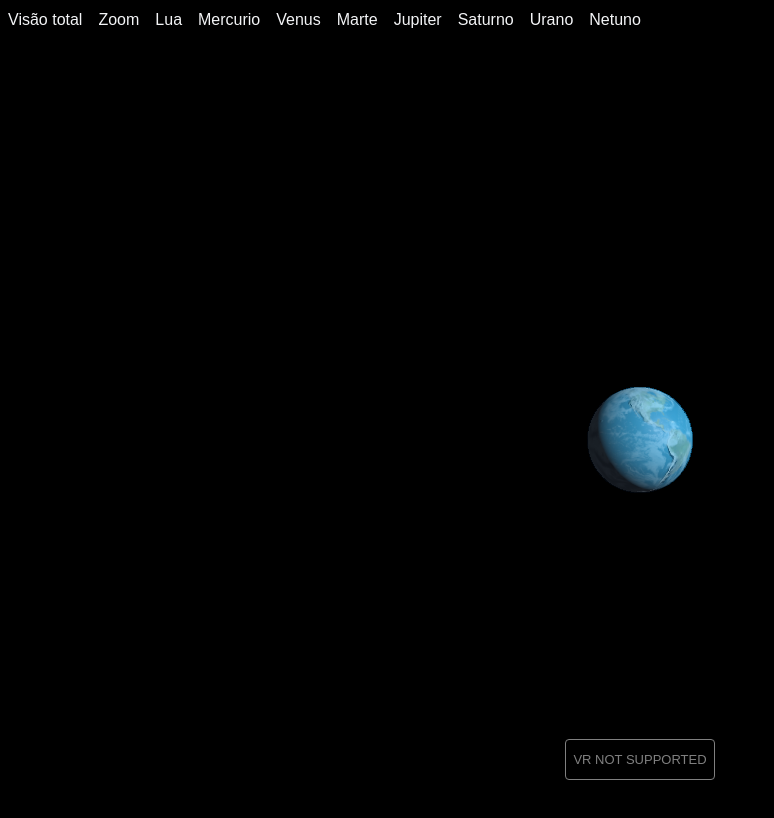
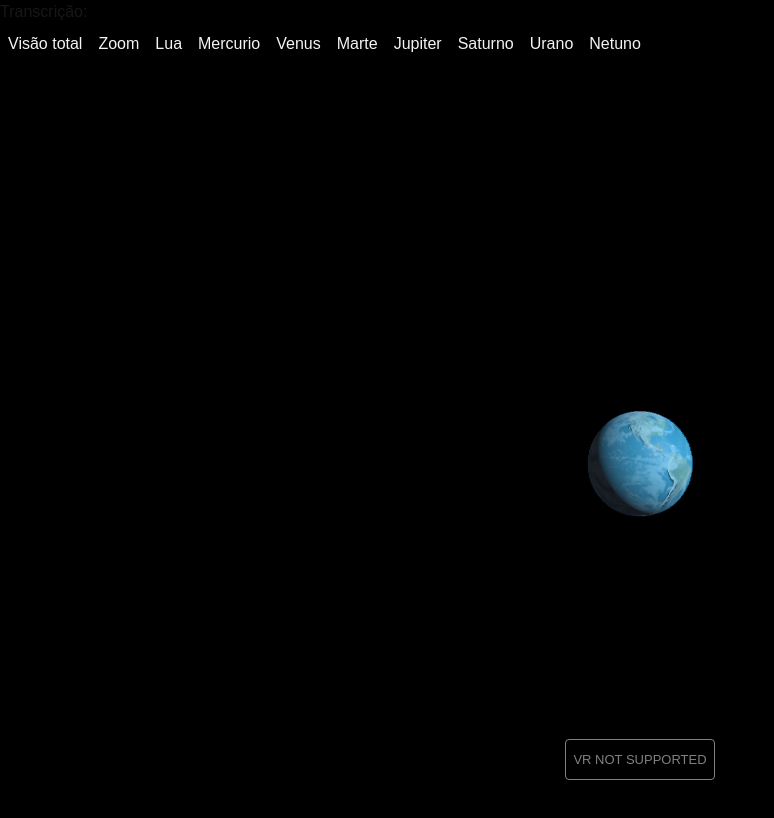
Before and after one commit to jhonatan98rios/realtime-astronomy-3D, a Next.js app: page /earth in a window 1280 px wide. Shown: the top 818 px of the page, without its empty margins (0-774 px from the left). Built offline with nearby package versions, Linux system fonts and the light colour scheme; no server answers.

Commit message:
Implementing command voice

```diff
--- a/src/app/layout.tsx
+++ b/src/app/layout.tsx
@@ -1,5 +1,6 @@
 import type { Metadata } from "next";
 import "./globals.css";
+import VoiceCommand from "../components/VoiceCommand";
 
 
 export const metadata: Metadata = {
@@ -15,6 +16,7 @@ export default function RootLayout({
   return (
     <html lang="en">
       <body>
+      <VoiceCommand />
         {children}
       </body>
     </html>
--- /dev/null
+++ b/src/components/Commands.ts
@@ -0,0 +1,12 @@
+
+export const commands: { [key: string]: string } = {
+    "ir para terra": "earth",
+    "ir para marte": "mars",
+    "ir para júpiter": "jupiter",
+    "ir para saturno": "saturn",
+    "ir para urano": "uranus",
+    "ir para netuno": "neptune",
+    "ir para mercúrio": "mercury",
+    "ir para vênus": "venus",
+    "ir para sol": "sun"
+};
--- /dev/null
+++ b/src/components/Style.css
@@ -0,0 +1,15 @@
+.pulse {
+    animation: pulse-animation 1.5s infinite;
+}
+
+@keyframes pulse-animation {
+    0% {
+        transform: scale(1);
+    }
+    50% {
+        transform: scale(1.1);
+    }
+    100% {
+        transform: scale(1);
+    }
+}
--- /dev/null
+++ b/src/components/VoiceCommand.tsx
@@ -0,0 +1,104 @@
+"use client";
+
+import React, { useEffect, useState } from 'react';
+import { commands } from './Commands';
+import './Style.css';
+
+declare global {
+    interface Window {
+        SpeechRecognition: any;
+        webkitSpeechRecognition: any;
+    }
+}
+
+const VoiceCommand = () => {
+    const [transcript, setTranscript] = useState('');
+    const [showIcon, setShowIcon] = useState(false); // Estado para mostrar/ocultar o ícone do microfone
+    const [error, setError] = useState(''); // Estado para armazenar erros
+
+    const navigateTo = (destination: string) => {
+        window.location.href = `/${destination}`;
+    };
+
+    useEffect(() => {
+        const SpeechRecognition = window.SpeechRecognition || window.webkitSpeechRecognition;
+        if (!SpeechRecognition) {
+            setError('Seu navegador não suporta reconhecimento de voz.');
+            return;
+        }
+
+        const recognition = new SpeechRecognition();
+        recognition.continuous = true; // Ouve constantemente
+        recognition.interimResults = true; // Permite resultados intermediários
+        recognition.lang = 'pt-BR'; // Define o idioma para português
+
+        recognition.onstart = () => {
+            setShowIcon(true); // Mostra o ícone do microfone
+            setError(''); // Limpa erros
+        };
+
+        recognition.onresult = (event: any) => {
+            const currentTranscript = event.results[event.resultIndex][0].transcript.trim();
+
+            // Verifica se a palavra-chave "comando" foi dita
+            if (currentTranscript.toLowerCase().includes("comando")) {
+                const command = currentTranscript.slice("comando".length).trim(); // Extrai o comando
+
+                // Atualiza a transcrição apenas se "comando" for dito
+                setTranscript(currentTranscript);
+
+                // Verifica se o comando é um comando de navegação
+                const destination = commands[command.toLowerCase()];
+                if (destination) {
+                    navigateTo(destination); // Navega para a URL correspondente
+                } else {
+                    console.log('Comando não reconhecido:', command); // Log para comandos não reconhecidos
+                }
+            }
+        };
+
+        recognition.onerror = (event: any) => {
+            console.error('Erro de reconhecimento:', event.error);
+            if (event.error === 'not-allowed') {
+                setError('Permissão para usar o microfone foi negada.');
+            } else {
+                setError('Erro ao acessar o microfone: ' + event.error);
+            }
+            setShowIcon(false); // Esconde o ícone do microfone em caso de erro
+        };
+
+        // Solicita permissão do microfone
+        navigator.mediaDevices.getUserMedia({ audio: true })
+            .then(() => {
+                recognition.start(); // Inicia o reconhecimento após obter permissão
+            })
+            .catch((err) => {
+                console.error('Erro ao acessar o microfone:', err);
+                setError('Erro ao acessar o microfone. Verifique as permissões.');
+            });
+
+        return () => {
+            recognition.stop(); // Função de limpeza para parar o reconhecimento ao desmontar
+        };
+    }, []); // Executa o efeito apenas uma vez ao montar o componente
+
+    return (
+        <div style={{ position: 'relative' }}>
+            {error && <p style={{ color: 'red' }}>{error}</p>} {/* Exibe erros, se houver */}
+            {/* Exibe o ícone do microfone se estiver escutando */}
+            {showIcon && (
+                <span
+                    role="img"
+                    aria-label="microphone"
+                    className="pulse" // Adiciona a classe de animação
+                    style={{ fontSize: '20px', position: 'absolute', bottom: '20px', left: '50%', transform: 'translateX(-50%)' }}
+                >
+                    🎤
+                </span>
+            )}
+            <p>Transcrição: {transcript}</p> {/* Mostra a transcrição atual */}
+        </div>
+    );
+};
+
+export default VoiceCommand;
```
